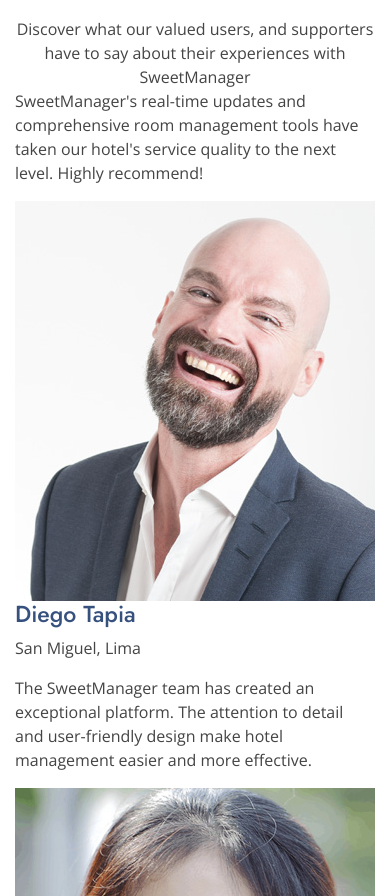
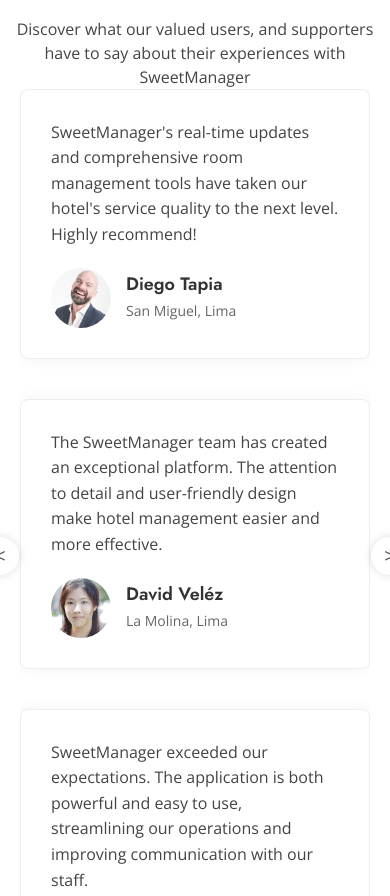
Before and after one commit to Los-Angelitos/landing-page, a plain HTML site: page index.html in a window 390 px wide. Shown: the part 10442-11338 px from the top of the page. Drawn offline with nearby package versions, Linux system fonts and the light colour scheme.

Commit message:
fix: testimonials styles

```diff
--- a/assets/css/main.css
+++ b/assets/css/main.css
@@ -2327,3 +2327,131 @@ section,
 #sweetmanager-links-column-2 a:hover {
     opacity: 0.8;
 }
+
+.testimonials-container {
+      position: relative;
+      max-width: 1200px;
+      margin: 0 auto;
+      padding: 0 20px;
+    }
+
+    .testimonials-slider {
+      width: 100%;
+      overflow: hidden;
+    }
+
+    .testimonials-wrapper {
+      display: flex;
+      justify-content: space-between;
+      gap: 20px;
+    }
+
+    .testimonial-card {
+      flex: 1;
+      background: #fff;
+      border-radius: 8px;
+      border: 1px solid #eee;
+      box-shadow: 0 0 15px rgba(0,0,0,0.05);
+      padding: 30px;
+      display: flex;
+      flex-direction: column;
+      justify-content: space-between;
+    }
+
+    .testimonial-content {
+      margin-bottom: 20px;
+      flex-grow: 1;
+    }
+
+    .testimonial-content p {
+      color: #444;
+      line-height: 1.6;
+      font-size: 16px;
+      margin: 0;
+    }
+
+    .testimonial-author {
+      display: flex;
+      align-items: center;
+      gap: 15px;
+    }
+
+    .author-image {
+      width: 60px;
+      height: 60px;
+      border-radius: 50%;
+      overflow: hidden;
+    }
+
+    .author-image img {
+      width: 100%;
+      height: 100%;
+      object-fit: cover;
+    }
+
+    .author-info h3 {
+      margin: 0 0 5px 0;
+      font-size: 18px;
+      font-weight: 600;
+      color: #333;
+    }
+
+    .author-info p {
+      margin: 0;
+      font-size: 14px;
+      color: #666;
+    }
+
+    .slider-navigation {
+      position: absolute;
+      top: 50%;
+      width: 100%;
+      left: 0;
+      transform: translateY(-50%);
+      display: flex;
+      justify-content: space-between;
+      pointer-events: none;
+    }
+
+    .nav-button {
+      display: flex;
+      align-items: center;
+      justify-content: center;
+      width: 40px;
+      height: 40px;
+      border-radius: 50%;
+      background: rgba(255,255,255,0.8);
+      border: 1px solid #eee;
+      box-shadow: 0 0 10px rgba(0,0,0,0.1);
+      cursor: pointer;
+      font-size: 20px;
+      color: #555;
+      pointer-events: auto;
+      position: relative;
+      z-index: 10;
+    }
+
+    .nav-button.prev {
+      margin-left: -20px;
+    }
+
+    .nav-button.next {
+      margin-right: -20px;
+    }
+
+    @media (max-width: 992px) {
+      .testimonials-wrapper {
+        flex-wrap: wrap;
+      }
+
+      .testimonial-card {
+        flex: 0 0 48%;
+        margin-bottom: 20px;
+      }
+    }
+
+    @media (max-width: 768px) {
+      .testimonial-card {
+        flex: 0 0 100%;
+      }
+    }
```
